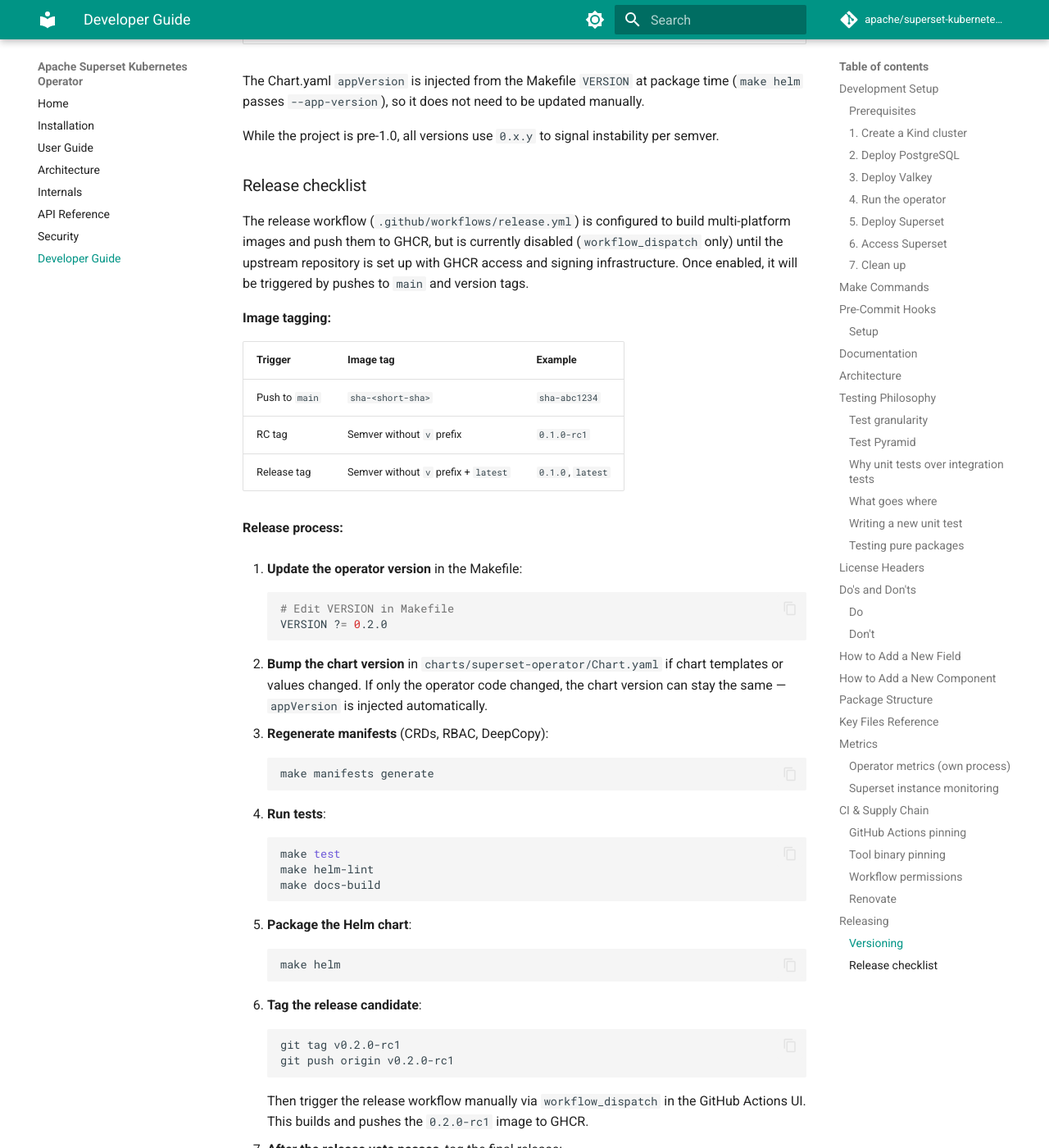
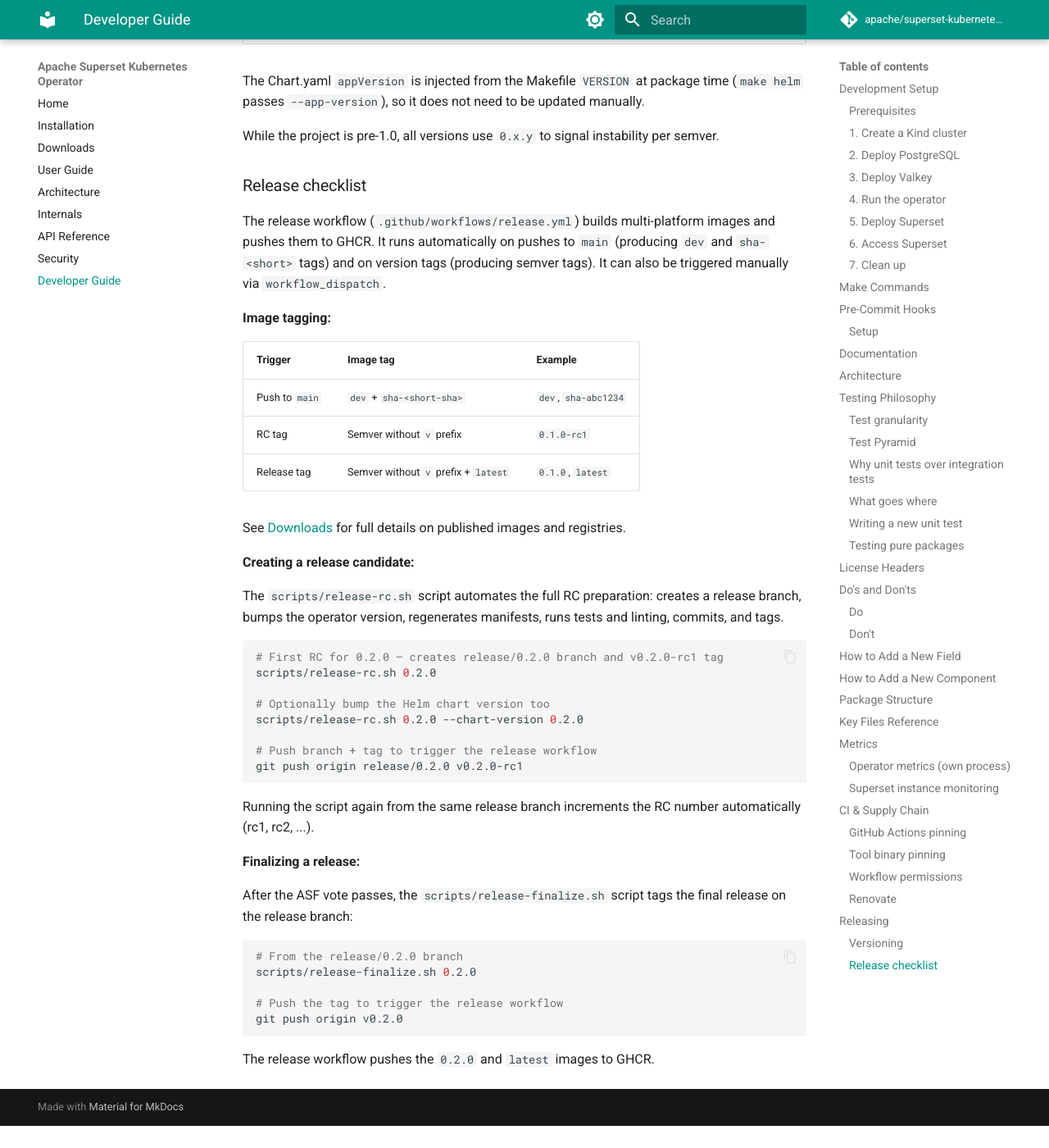
Before and after one commit to apache/superset-kubernetes-operator, an MkDocs documentation site: the page built from docs/developer-guide.md, in a window 1280 px wide and 1400 px high, scrolled down 14977 px. Shown: the whole window at 82% size. Built offline with MkDocs 1.6.1 and Material for MkDocs 9.7.7, drawn with Linux system fonts in a browser that asks for light colours; comment, search, counter and statistics services are not loaded; after the commit the page ends 16350 px from its top, so only the background shows below that; some of the changed text lies outside the part shown.

Commit message:
chore: improve image building infrastructure

````diff
--- /dev/null
+++ b/docs/artifacts.md
@@ -0,0 +1,90 @@
+<!--
+Licensed to the Apache Software Foundation (ASF) under one
+or more contributor license agreements.  See the NOTICE file
+distributed with this work for additional information
+regarding copyright ownership.  The ASF licenses this file
+to you under the Apache License, Version 2.0 (the
+"License"); you may not use this file except in compliance
+with the License.  You may obtain a copy of the License at
+
+  http://www.apache.org/licenses/LICENSE-2.0
+
+Unless required by applicable law or agreed to in writing,
+software distributed under the License is distributed on an
+"AS IS" BASIS, WITHOUT WARRANTIES OR CONDITIONS OF ANY
+KIND, either express or implied.  See the License for the
+specific language governing permissions and limitations
+under the License.
+-->
+
+# Downloads
+
+## Docker Images
+
+Operator images are published to the GitHub Container Registry (GHCR) and
+available via a Scarf analytics proxy that provides download metrics.
+
+### Registries
+
+| Registry | URL | Notes |
+|----------|-----|-------|
+| **GHCR (direct)** | `ghcr.io/apache/superset-kubernetes-operator` | Primary registry |
+| **Scarf proxy** | `apachesuperset.docker.scarf.sh/apache/superset-kubernetes-operator` | Default in Helm chart. Transparently redirects to GHCR. |
+
+Both URLs serve the same images. The Scarf proxy is used by default in the
+Helm chart and kustomize manifests to provide anonymous download metrics.
+
+### Architectures
+
+All images are multi-architecture manifests supporting:
+
+- `linux/amd64`
+- `linux/arm64`
+
+### Image Tags
+
+| Tag | Example | Description |
+|-----|---------|-------------|
+| `dev` | `dev` | Floating tag tracking the latest commit on `main`. Rebuilt on every merge. |
+| `sha-<short>` | `sha-abc1234` | Immutable tag for a specific commit. |
+| `<version>` | `0.2.0` | Semver release (no `v` prefix). Published when a version tag is pushed. |
+| `<version>-rc<N>` | `0.2.0-rc1` | Release candidate. Does not receive the `latest` tag. |
+| `latest` | `latest` | Points to the highest stable (non-prerelease) release. |
+
+### Choosing a Tag
+
+- **Production**: Pin to a semver tag (e.g., `0.2.0`) or a `sha-` tag for
+  full reproducibility.
+- **Testing pre-release features**: Use an RC tag (e.g., `0.2.0-rc1`) or `dev`.
+- **Avoid** using `latest` or `dev` in production — these are mutable and will
+  change without notice.
+
+### Image Signing
+
+All images are signed with [cosign](https://docs.sigstore.dev/cosign/overview/)
+using keyless OIDC signing via GitHub Actions. To verify an image:
+
+```bash
+cosign verify \
+  --certificate-oidc-issuer https://token.actions.githubusercontent.com \
+  --certificate-identity-regexp 'github\.com/apache/superset-kubernetes-operator' \
+  ghcr.io/apache/superset-kubernetes-operator:<tag>
+```
+
+### Pulling an Image
+
+```bash
+# Via GHCR directly
+docker pull ghcr.io/apache/superset-kubernetes-operator:dev
+
+# Via Scarf proxy (default in Helm chart)
+docker pull apachesuperset.docker.scarf.sh/apache/superset-kubernetes-operator:dev
+```
+
+## Helm Chart
+
+The Helm chart is currently installed from a source checkout. See the
+[Installation](installation.md) guide for instructions.
+
+A hosted Helm repository (via GitHub Pages) and OCI registry distribution are
+planned for a future release.
--- a/docs/developer-guide.md
+++ b/docs/developer-guide.md
@@ -585,60 +585,53 @@ While the project is pre-1.0, all versions use `0.x.y` to signal instability per
 
 ### Release checklist
 
-The release workflow (`.github/workflows/release.yml`) is configured to build
-multi-platform images and push them to GHCR, but is currently disabled
-(`workflow_dispatch` only) until the upstream repository is set up with GHCR
-access and signing infrastructure. Once enabled, it will be triggered by pushes
-to `main` and version tags.
+The release workflow (`.github/workflows/release.yml`) builds multi-platform
+images and pushes them to GHCR. It runs automatically on pushes to `main`
+(producing `dev` and `sha-<short>` tags) and on version tags (producing semver
+tags). It can also be triggered manually via `workflow_dispatch`.
 
 **Image tagging:**
 
 | Trigger | Image tag | Example |
 |---|---|---|
-| Push to `main` | `sha-<short-sha>` | `sha-abc1234` |
+| Push to `main` | `dev` + `sha-<short-sha>` | `dev`, `sha-abc1234` |
 | RC tag | Semver without `v` prefix | `0.1.0-rc1` |
 | Release tag | Semver without `v` prefix + `latest` | `0.1.0`, `latest` |
 
-**Release process:**
+See [Downloads](artifacts.md) for full details on published images and
+registries.
 
-1. **Update the operator version** in the Makefile:
-   ```sh
-   # Edit VERSION in Makefile
-   VERSION ?= 0.2.0
-   ```
+**Creating a release candidate:**
 
-2. **Bump the chart version** in `charts/superset-operator/Chart.yaml` if chart
-   templates or values changed. If only the operator code changed, the chart version
-   can stay the same — `appVersion` is injected automatically.
+The `scripts/release-rc.sh` script automates the full RC preparation: creates a
+release branch, bumps the operator version, regenerates manifests, runs tests
+and linting, commits, and tags.
 
-3. **Regenerate manifests** (CRDs, RBAC, DeepCopy):
-   ```sh
-   make manifests generate
-   ```
+```sh
+# First RC for 0.2.0 — creates release/0.2.0 branch and v0.2.0-rc1 tag
+scripts/release-rc.sh 0.2.0
 
-4. **Run tests**:
-   ```sh
-   make test
-   make helm-lint
-   make docs-build
-   ```
+# Optionally bump the Helm chart version too
+scripts/release-rc.sh 0.2.0 --chart-version 0.2.0
 
-5. **Package the Helm chart**:
-   ```sh
-   make helm
-   ```
+# Push branch + tag to trigger the release workflow
+git push origin release/0.2.0 v0.2.0-rc1
+```
 
-6. **Tag the release candidate**:
-   ```sh
-   git tag v0.2.0-rc1
-   git push origin v0.2.0-rc1
-   ```
-   Then trigger the release workflow manually via `workflow_dispatch` in the
-   GitHub Actions UI. This builds and pushes the `0.2.0-rc1` image to GHCR.
+Running the script again from the same release branch increments the RC number
+automatically (rc1, rc2, ...).
 
-7. **After the release vote passes**, tag the final release:
-   ```sh
-   git tag v0.2.0
-   git push origin v0.2.0
-   ```
-   Trigger the release workflow again to push the `0.2.0` and `latest` images.
+**Finalizing a release:**
+
+After the ASF vote passes, the `scripts/release-finalize.sh` script tags the final
+release on the release branch:
+
+```sh
+# From the release/0.2.0 branch
+scripts/release-finalize.sh 0.2.0
+
+# Push the tag to trigger the release workflow
+git push origin v0.2.0
+```
+
+The release workflow pushes the `0.2.0` and `latest` images to GHCR.
--- a/mkdocs.yml
+++ b/mkdocs.yml
@@ -30,6 +30,7 @@ theme:
 nav:
   - Home: index.md
   - Installation: installation.md
+  - Downloads: artifacts.md
   - User Guide: user-guide.md
   - Architecture: architecture.md
   - Internals: internals.md
````
Also changed, not shown: AGENTS.md (+1 -0 lines), docs/installation.md (+2 -5 lines), 3 other files.
